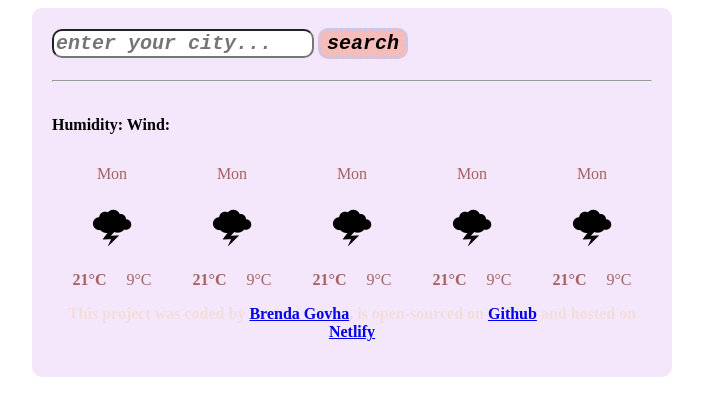
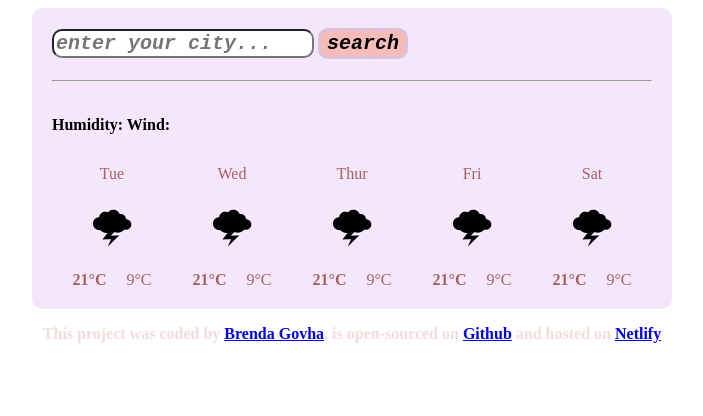
Before and after one commit to bgovha/VANILLA-WEATHER-APP, a plain HTML site: page index.html in a window 1280 px wide. Shown: the whole page, without its empty margins (288-991 px from the left). Drawn offline with nearby package versions, Linux system fonts and the light colour scheme; no server answers.

Commit message:
injected HTML forecast from Javascript

```diff
--- a/index.html
+++ b/index.html
@@ -37,62 +37,8 @@
         <span class="wind"> Wind: <span id="wind-speed"></span> </span>
       </p>
 
-      <div class="weather-forecast">
-        <div class="weather-forecast-day">
-          <div class="weather-forecast-date">Mon</div>
-          <div class="weather-forecast-icon">🌩</div>
-          <div class="weather-forecast-temperatures">
-            <div class="weather-forecast-temperature">
-              <strong>21°C</strong>
-            </div>
-            <div class="weather-forecast-temperature">9°C</div>
-          </div>
-        </div>
-
-        <div class="weather-forecast-day">
-          <div class="weather-forecast-date">Mon</div>
-          <div class="weather-forecast-icon">🌩</div>
-          <div class="weather-forecast-temperatures">
-            <div class="weather-forecast-temperature">
-              <strong>21°C</strong>
-            </div>
-            <div class="weather-forecast-temperature">9°C</div>
-          </div>
-        </div>
-
-        <div class="weather-forecast-day">
-          <div class="weather-forecast-date">Mon</div>
-          <div class="weather-forecast-icon">🌩</div>
-          <div class="weather-forecast-temperatures">
-            <div class="weather-forecast-temperature">
-              <strong>21°C</strong>
-            </div>
-            <div class="weather-forecast-temperature">9°C</div>
-          </div>
-        </div>
-
-        <div class="weather-forecast-day">
-          <div class="weather-forecast-date">Mon</div>
-          <div class="weather-forecast-icon">🌩</div>
-          <div class="weather-forecast-temperatures">
-            <div class="weather-forecast-temperature">
-              <strong>21°C</strong>
-            </div>
-            <div class="weather-forecast-temperature">9°C</div>
-          </div>
-        </div>
-
-        <div class="weather-forecast-day">
-          <div class="weather-forecast-date">Mon</div>
-          <div class="weather-forecast-icon">🌩</div>
-          <div class="weather-forecast-temperatures">
-            <div class="weather-forecast-temperature">
-              <strong>21°C</strong>
-            </div>
-            <div class="weather-forecast-temperature">9°C</div>
-          </div>
-        </div>
-      </div>
+      <div class="forecast" id="forecast"></div>
+    </div>
 
     <p class="footer">
       This project was coded by
--- a/script.js
+++ b/script.js
@@ -51,7 +51,33 @@ function searchFunction(event) {
   searchCity(formInput.value);
 }
 
+function displayForecast() {
+
+
+  let days = ["Tue", "Wed", "Thur", "Fri", "Sat"];
+  let forecastHtml = "";
+
+  days.forEach(function (day) {
+    forecastHtml +=
+      `
+        <div class="weather-forecast-day">
+          <div class="weather-forecast-date">${day}</div>
+          <div class="weather-forecast-icon">🌩</div>
+          <div class="weather-forecast-temperatures">
+            <div class="weather-forecast-temperature">
+              <strong>21°C</strong>
+            </div>
+            <div class="weather-forecast-temperature">9°C</div>
+          </div>
+        </div>
+        `;
+  });
+
+  let forecastElement = document.querySelector("#forecast");
+  forecastElement.innerHTML = forecastHtml;
+}
 let searchForm = document.querySelector("#search-engine");
 searchForm.addEventListener("submit", searchFunction);
 
 searchCity("Harare");
+displayForecast();
--- a/styles.css
+++ b/styles.css
@@ -88,7 +88,7 @@
 }
 
 
-.weather-forecast{
+.forecast{
   display: flex;
   justify-content: space-around;
   margin-top: 30px;
```
